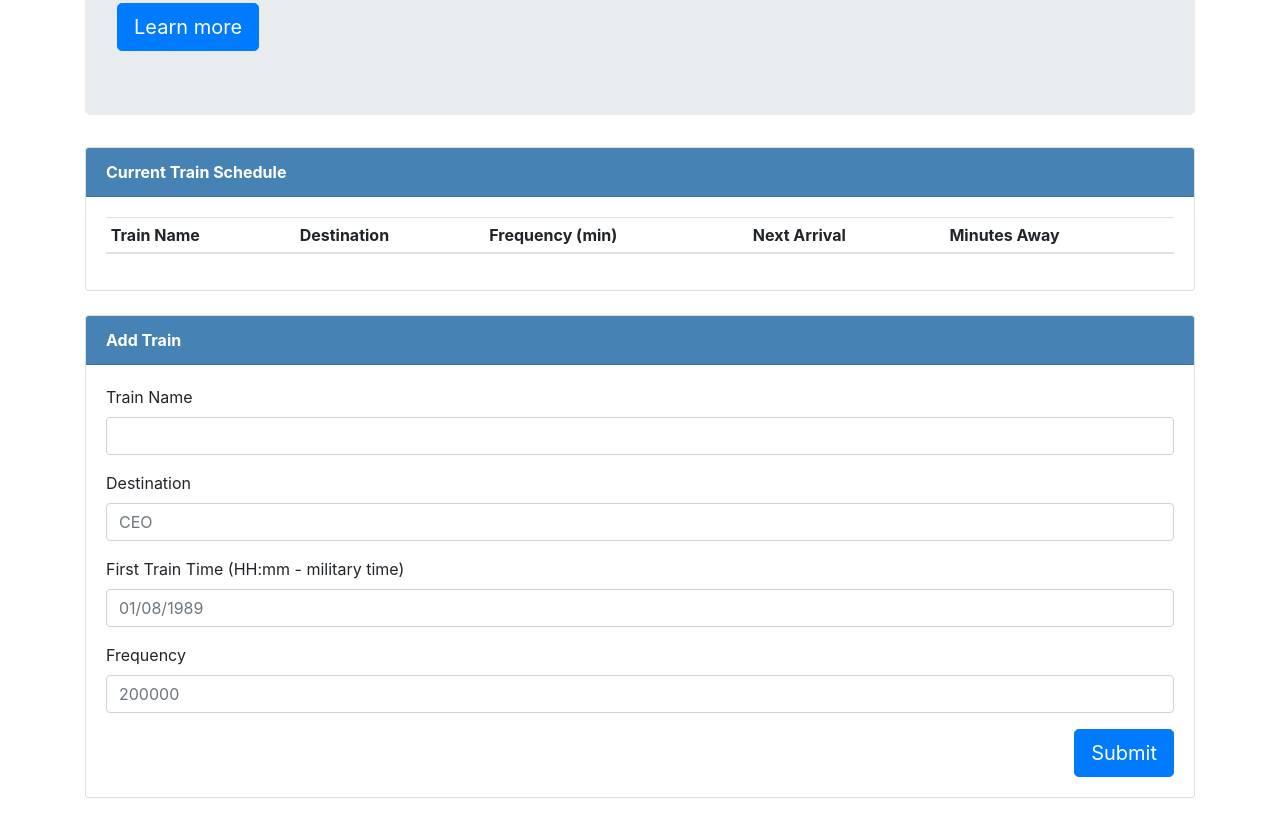
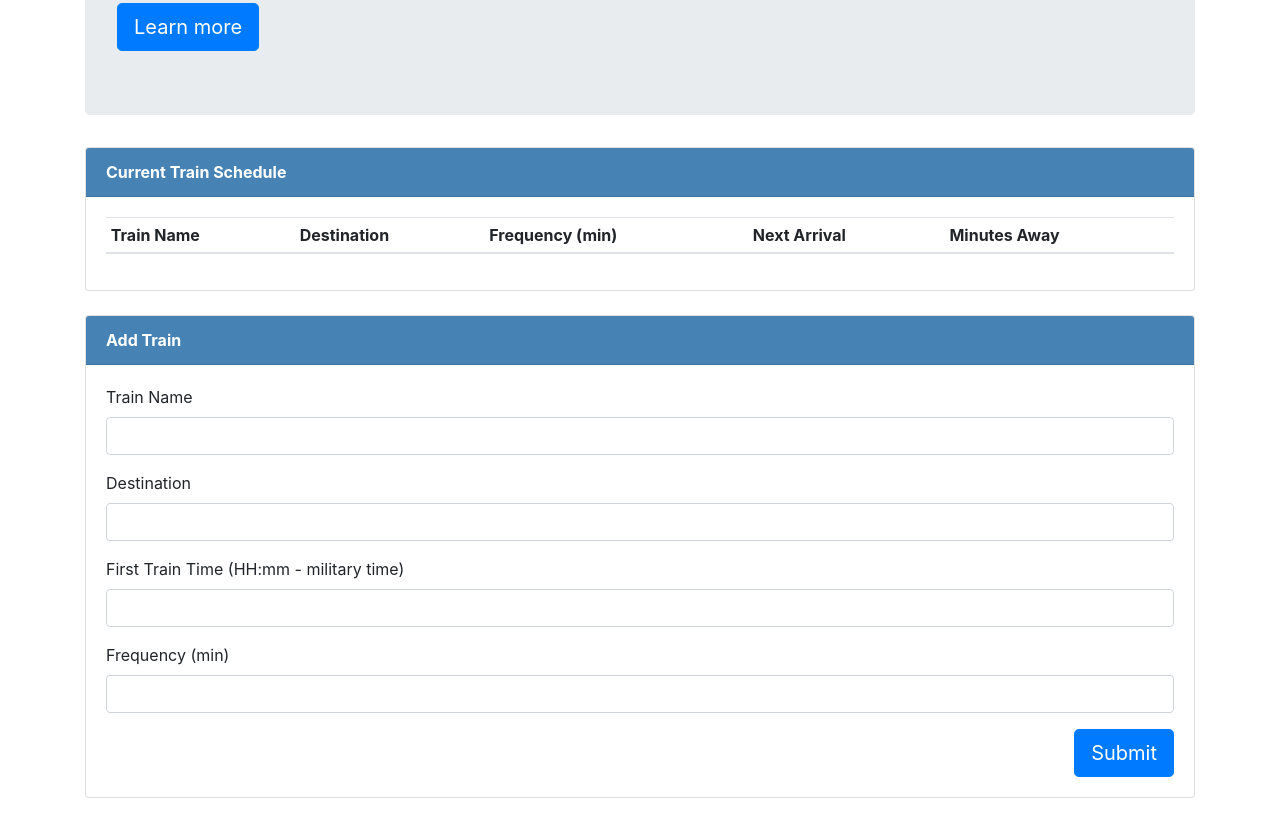
Before and after one commit to djfalciani/TrainScheduler, a plain HTML site: page index.html in a window 1280 px wide. Shown: the part 285-1107 px from the top of the page. Drawn offline with nearby package versions, Linux system fonts and the light colour scheme.

Commit message:
Added Firebase and Moment CDN. Redesigned Layout

```diff
--- a/index.html
+++ b/index.html
@@ -7,6 +7,12 @@
 
     <!-- Bootstrap CSS -->
     <link rel="stylesheet" href="https://stackpath.bootstrapcdn.com/bootstrap/4.3.1/css/bootstrap.min.css" integrity="sha384-ggOyR0iXCbMQv3Xipma34MD+dH/1fQ784/j6cY/iJTQUOhcWr7x9JvoRxT2MZw1T" crossorigin="anonymous">
+    <!-- Firebase -->
+    <script src="https://www.gstatic.com/firebasejs/6.2.4/firebase-app.js"></script>
+    <script src="https://www.gstatic.com/firebasejs/6.0.4/firebase-database.js"></script>
+    <!-- Moment JS -->
+    <!-- <script src="https://cdnjs.cloudflare.com/ajax/libs/moment.js/2.24.0/locale/af.js" integrity="sha256-I5ZXO8KcMnqNkrXU7baGig70nATYjNDnxxA2d40PcR8=" crossorigin="anonymous"></script> -->
+    <script src="https://cdnjs.cloudflare.com/ajax/libs/moment.js/2.22.2/moment.min.js"></script>
     <!-- Custom CSS -->
     <link rel="stylesheet" href="assets/css/style.css">
 
@@ -49,33 +55,32 @@
                 </div>
 
                 <div class="row">
+
                     <div class="col-md-12">
                         <!-- Add Employee  -->
                         <div class="card mb-4">
                             <div class="card-header div-header">Add Train</div>
                             <div class="card-body">
-
                                 <!-- Entry Form -->
                                 <form>
                                     <div class="form-group">
-                            <label for="employee-name-input">Train Name</label>
-                            <input class="form-control" id="train-name-input" placeholder="" type="text">
+                                        <label for="train-name-input">Train Name</label>
+                                        <input class="form-control" id="train-name-input" type="text">
                                     </div>
                                     <div class="form-group">
                                         <label for="role-input">Destination</label>
-                            <input class="form-control" id="train-destination-input" placeholder="CEO" type="text">
+                                        <input class="form-control" id="train-destination-input" type="text">
                                     </div>
                                     <div class="form-group">
                                         <label for="start-input">First Train Time (HH:mm - military time)</label>
-                            <input class="form-control" id="train-start-input" placeholder="01/08/1989" type="text">
+                                        <input class="form-control" id="train-start-input" type="text">
                                     </div>
                                     <div class="form-group">
-                            <label for="rate-input">Frequency</label>
-                            <input class="form-control" id="train-freq-input" placeholder="200000" type="text">
+                                        <label for="rate-input">Frequency (min)</label>
+                                        <input class="form-control" id="train-freq-input" type="text">
                                     </div>
                                     <button class="btn btn-primary float-right btn-lg" id="train-add-btn">Submit</button>
                                 </form>
-
                             </div>
                         </div>
                     </div>
```
Lines whose indentation alone changed are shown as unchanged.
